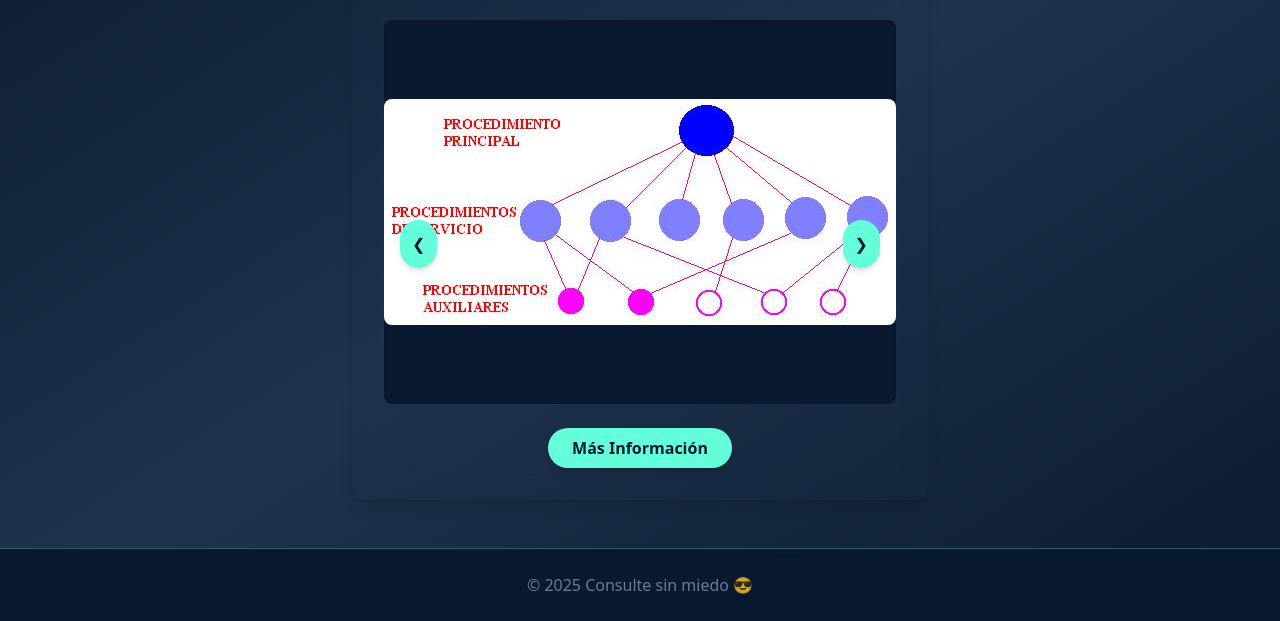
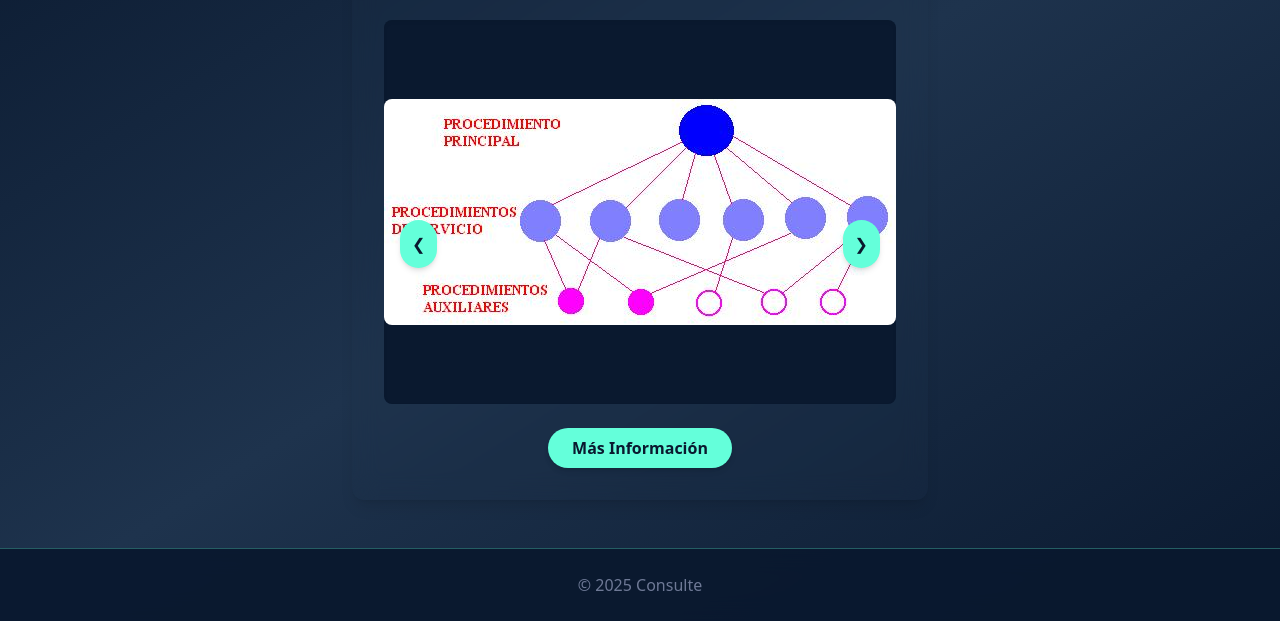
Before and after one commit to Andres-Guerrero75/Proyecto-de-aplicaciones-web, a website: page proyectoAplicaciones/project/Consultas.html in a window 1280 px wide. Shown: the part 200-821 px from the top of the page. Drawn offline with nearby package versions, Linux system fonts and the light colour scheme.

Commit message:
Update Consultas.html

```diff
--- a/proyectoAplicaciones/project/Consultas.html
+++ b/proyectoAplicaciones/project/Consultas.html
@@ -104,7 +104,7 @@
       </section>
     </main>
     <footer class="bg-[#0a192f]/95 backdrop-blur-md py-6 text-center border-t border-[#64ffda]/30">
-      <p class="opacity-80 text-[#8892b0]">© <span id="año"></span>  Consulte sin miedo 😎</p>
+      <p class="opacity-80 text-[#8892b0]">© <span id="año"></span>  Consulte</p>
     </footer>
     <script src="src/carrusel.js"></script>
     <script src="src/fecha.js"></script>
```
